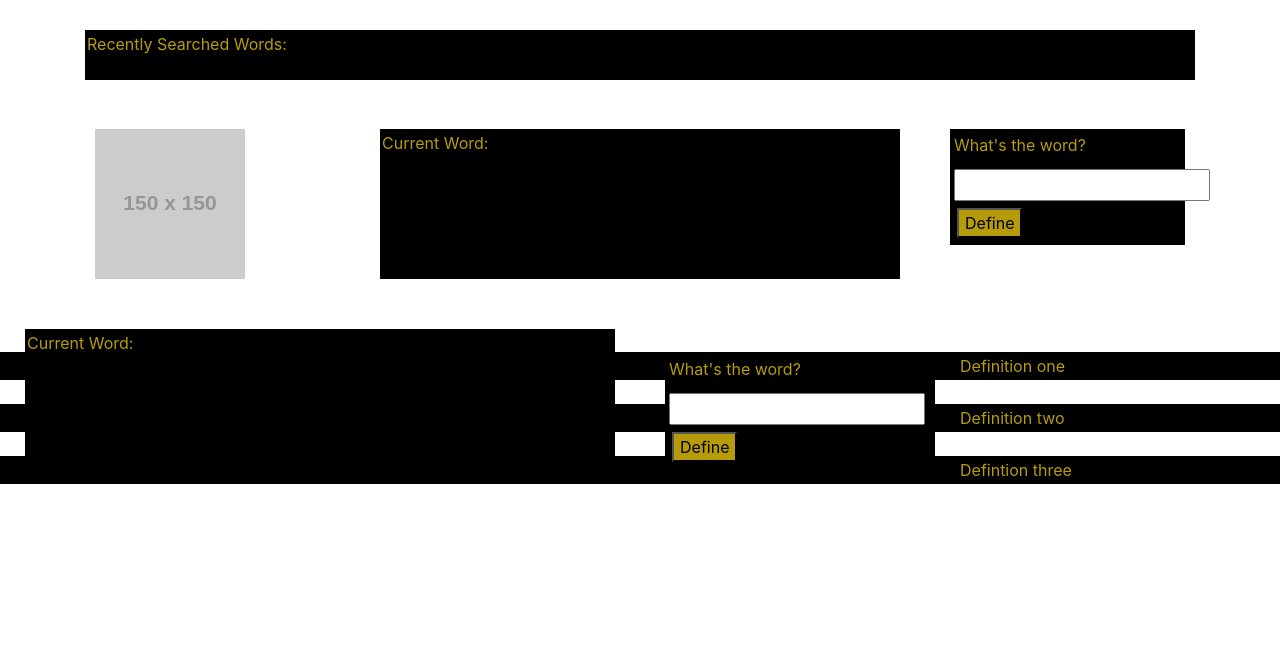
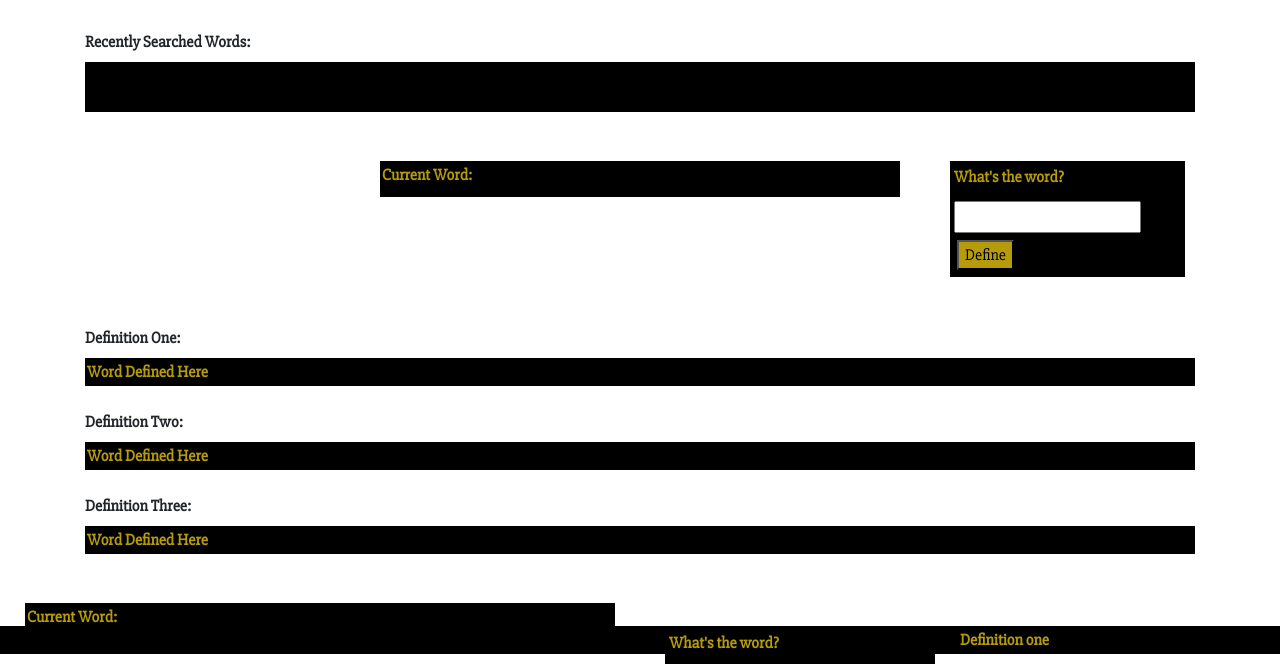
Before and after one commit to charbeaty/T2S-Urban-Dict, a plain HTML site: page index.html in a window 1280 px wide. Shown: the part 186-850 px from the top of the page. Before the commit the page ends 800 px from the top, so only its background shows below. Drawn offline with nearby package versions, Linux system fonts and the light colour scheme; placeholder pictures from the web are drawn by us.

Commit message:
added labels to HTML, and font family, font weight to CSS

```diff
--- a/assets/css/style.css
+++ b/assets/css/style.css
@@ -5,6 +5,7 @@ body {
     background-position: center;
     background-repeat: no-repeat;
     background-size: cover;
+    font-family: 'Slabo 27px', serif;
 }
 
 #add-buttons,
@@ -15,13 +16,18 @@ body {
     border: 2px solid black;
     background-color: black;
     color: rgb(182, 156, 10);
+    font-weight: bold;
 }
 
 #current-word,
-.definition {
+.definition, {
     height: 150px;
 }
 
+button {
+    font-family: 'Slabo 27px', serif;
+    font-weight: bold;
+}
 #add-buttons {
     height: 50px;
 }
@@ -63,3 +69,7 @@ body {
 .definition {
     height: auto;
 }
+
+.center {
+    font-weight: bold;
+}
--- a/index.html
+++ b/index.html
@@ -8,8 +8,10 @@
     <meta name="description" content="">
     <meta name="viewport" content="width=device-width, initial-scale=1">
     <link rel="stylesheet" href="https://stackpath.bootstrapcdn.com/bootstrap/4.3.1/css/bootstrap.min.css">
+    <link href="https://fonts.googleapis.com/css?family=EB+Garamond|Slabo+27px&display=swap" rel="stylesheet">
     <!-- <link type="text/css" src="./dist/bttn.min.css"/> -->
     <link rel="stylesheet" href="assets/css/style.css">
+    <link rel="stylesheet" type="text/css" href="clippy/src/clippy.css" media="all">
 </head>
 
 <body>
@@ -24,22 +26,24 @@
         <!-- div for clippy animation -->
 
         <!-- div for buttons of recently searched definition here -->
-        <div id="add-buttons">Recently Searched Words:</div> <br>
+        <label for="searchedWordDiv" class="center">Recently Searched Words:</label>
+        <div id="add-buttons"></div> <br>
 
         <div class="row">
             <div class="column left">
                 <div id="clippy">
-                    <img src="https://via.placeholder.com/150">
                 </div>
             </div>
             <!-- Current word div -->
             <div class="column middle">
-                <div id="current-word" class="center">Current Word:</div>
+                <div id="current-word">
+               <label for="currentWordDiv" class="center">Current Word:</label>
+                </div>
             </div>
             <br>
             <!-- Search input -->
             <div class="column right">
-                <form id="definition-form">
+                <form id="definition-form" autocomplete="off">
                     <label id="provided" for="definition-input">What's the word?</label>
                     <input type="text" id="definition-input" required> <br>
                     <!-- Submit button to add definitions to screen -->
@@ -47,6 +51,23 @@
                 </form>
             </div>
         </div>
+        <br>
+        <!-- Defintions will be dumped here -->
+
+
+            <label for="defOneDiv" class="center">Definition One:</label>
+            <div class="definition" id="definition-view-1">Word Defined Here</div>
+
+        <br>
+        <label for="defOneDiv" class="center">Definition Two:</label>
+        <div class="definition" id="definition-view-2">Word Defined Here</div>
+
+        <br>
+        <label for="defOneDiv" class="center">Definition Three:</label>
+        <div class="definition" id="definition-view-3">Word Defined Here</div>
+
+        <br>
+    </div>
 
     </div>
         <!-- Current word div -->
```
